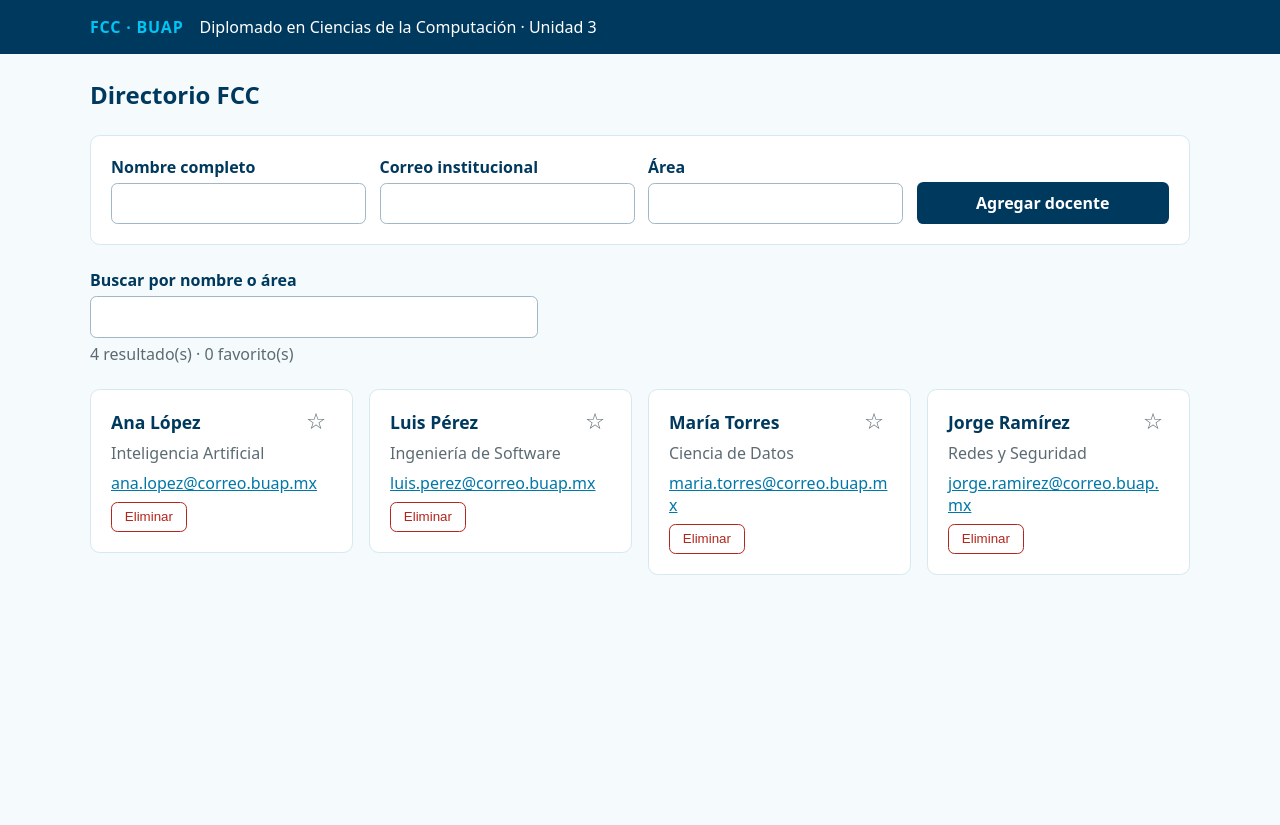
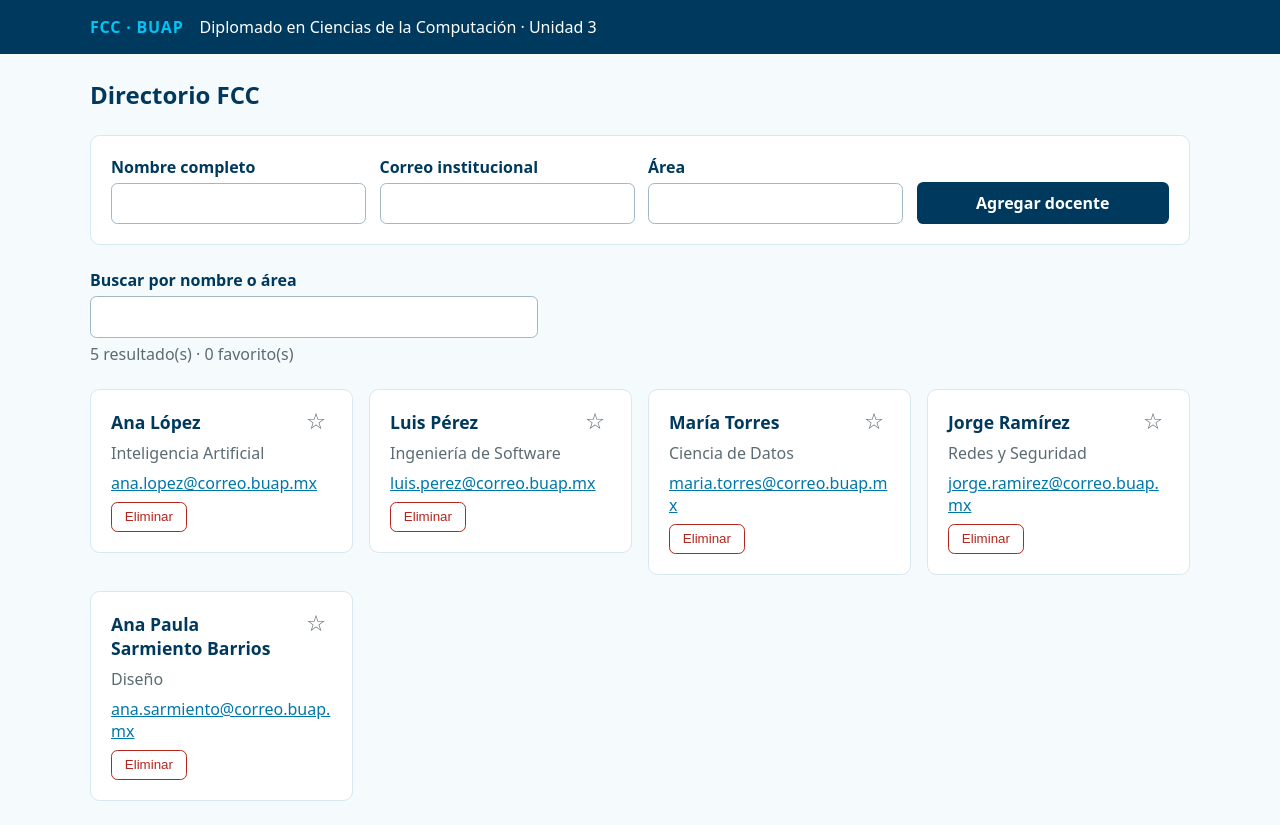
Before and after one commit to EstefaniaSarb/directorio-fcc-base, an Angular app: page /directorio in a window 1280 px wide. Before the commit the page ends 800 px from the top, so only its background shows below. Built offline with nearby package versions, Linux system fonts and the light colour scheme; data requests are answered from the project's data file.

Commit message:
PUNTO DE CONTROL · Parte 3

```diff
--- a/api/db.json
+++ b/api/db.json
@@ -1,8 +1,35 @@
 {
   "docentes": [
-    { "id": "1", "nombre": "Ana López", "correo": "ana.lopez@correo.buap.mx", "area": "Inteligencia Artificial" },
-    { "id": "2", "nombre": "Luis Pérez", "correo": "luis.perez@correo.buap.mx", "area": "Ingeniería de Software" },
-    { "id": "3", "nombre": "María Torres", "correo": "maria.torres@correo.buap.mx", "area": "Ciencia de Datos" },
-    { "id": "4", "nombre": "Jorge Ramírez", "correo": "jorge.ramirez@correo.buap.mx", "area": "Redes y Seguridad" }
-  ]
+    {
+      "id": "1",
+      "nombre": "Ana López",
+      "correo": "ana.lopez@correo.buap.mx",
+      "area": "Inteligencia Artificial"
+    },
+    {
+      "id": "2",
+      "nombre": "Luis Pérez",
+      "correo": "luis.perez@correo.buap.mx",
+      "area": "Ingeniería de Software"
+    },
+    {
+      "id": "3",
+      "nombre": "María Torres",
+      "correo": "maria.torres@correo.buap.mx",
+      "area": "Ciencia de Datos"
+    },
+    {
+      "id": "4",
+      "nombre": "Jorge Ramírez",
+      "correo": "jorge.ramirez@correo.buap.mx",
+      "area": "Redes y Seguridad"
+    },
+    {
+      "nombre": "Ana Paula Sarmiento Barrios",
+      "correo": "ana.sarmiento@correo.buap.mx",
+      "area": "Diseño",
+      "id": "4zIVkdwRvT4"
+    }
+  ],
+  "$schema": "./node_modules/json-server/schema.json"
 }
--- a/src/app/features/directorio/directorio-pagina.html
+++ b/src/app/features/directorio/directorio-pagina.html
@@ -2,7 +2,10 @@
   <h1>Directorio FCC</h1>
 
   <!-- TODO 3.3: enlazar [estado] y (guardar) del formulario con el store -->
-  <app-formulario-docente />
+  <app-formulario-docente
+    [estado]="store.guardado()"
+    (guardar)="store.agregar($event)"
+  />
 
   <div class="busqueda">
     <label for="buscar">Buscar por nombre o área</label>
@@ -18,15 +21,28 @@
     </p>
   </div>
 
-  <!--
-    TODO 3.4: sustituir la sección siguiente por el control de flujo:
-      @if (cargando) → esqueleto
-      @else if (error) → alerta con botón Reintentar
-      @else → galería con @for, entradas, salidas y @empty
-  -->
-  <section class="galeria" aria-label="Docentes">
-    @for (d of store.filtrados(); track d.id) {
-      <app-tarjeta-docente [docente]="d" />
-    }
-  </section>
+  <!--TODO 3.4: sustituir la sección siguiente por el control de flujo: -->
+  @if (store.cargando()) {
+    <app-esqueleto [cantidad]="4" />
+  } @else if (store.error(); as mensaje) {
+    <div role="alert" class="alerta">
+      <span>{{ mensaje }}</span>
+      <button type="button" (click)="store.cargar()">Reintentar</button>
+    </div>
+  } @else {
+    <section class="galeria" aria-label="Docentes">
+      @for (d of store.filtrados(); track d.id) {
+        <app-tarjeta-docente
+          [docente]="d"
+          [favorito]="prefs.esFavorito(d.id)"
+          (alternarFavorito)="prefs.alternar(d.id)"
+          (eliminar)="store.eliminar(d.id)"
+        />
+      } @empty {
+        <p role="status" class="vacio">
+          Aún no hay docentes registrados o no hay coincidencias.
+        </p>
+      }
+    </section>
+  }
 </section>
```
